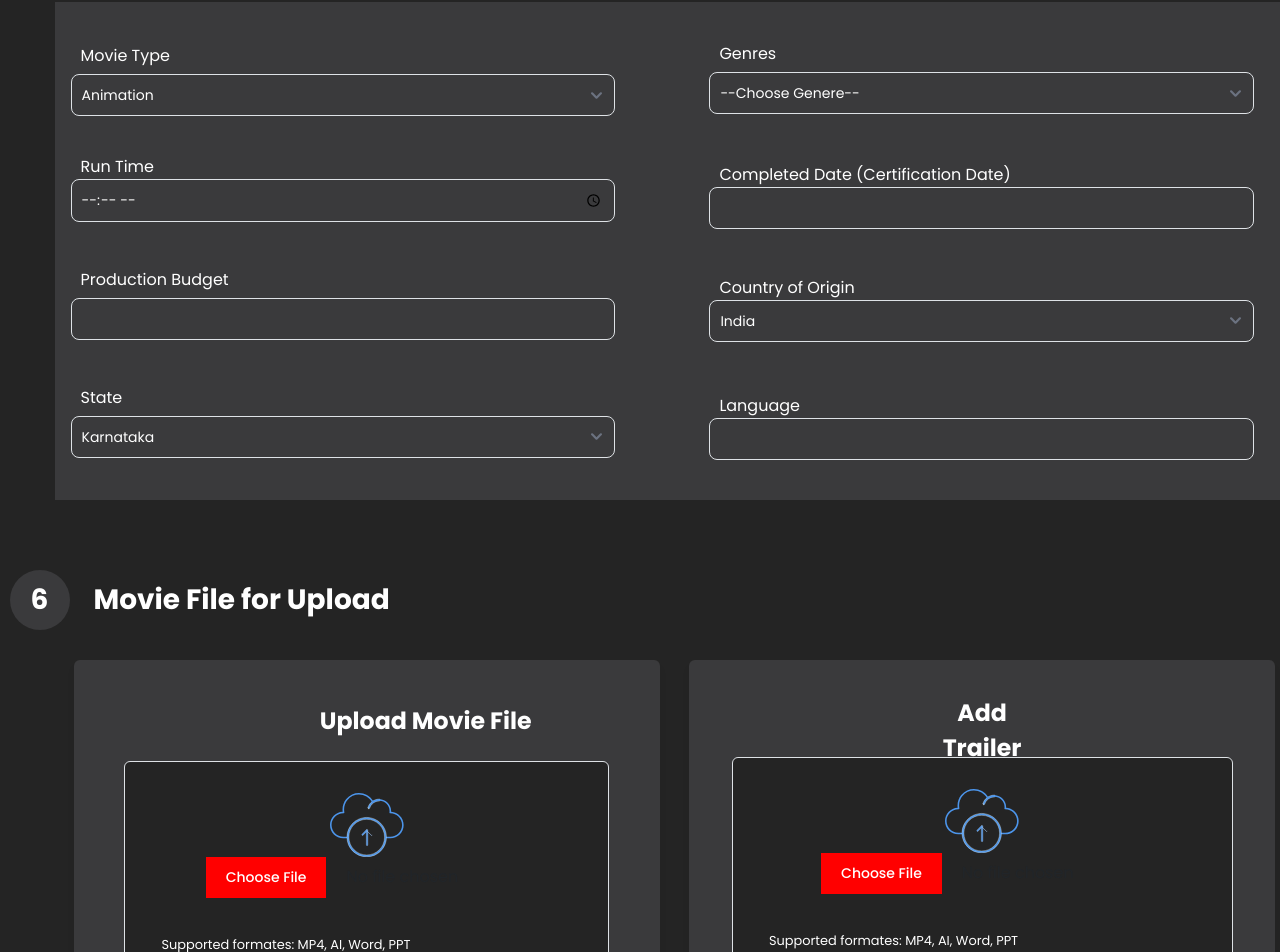
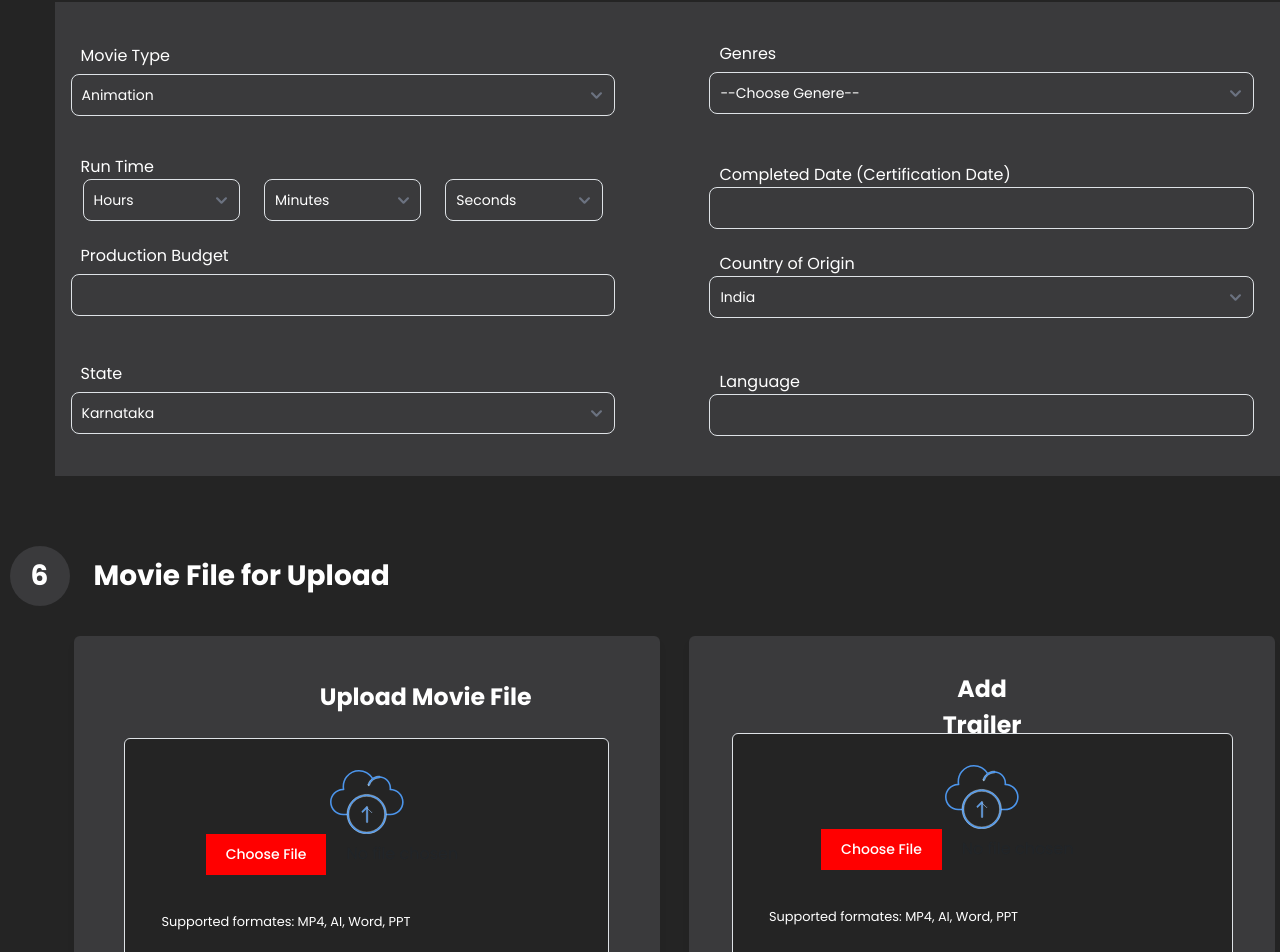
Before and after one commit to electems/CinemaDB-FE, a React (Create React App) app: page /film/filmfestival/filmfestivalregistration in a window 1280 px wide. Shown: the part 3142-4094 px from the top of the page. Built offline with nearby package versions, Linux system fonts and the light colour scheme; what react-form-builder2 would draw is missing.

Commit message:
commit on run time code fixing

```diff
--- a/src/pages/Film/FilmFestival/filmFestivalRegistration.tsx
+++ b/src/pages/Film/FilmFestival/filmFestivalRegistration.tsx
@@ -14,6 +14,22 @@ import './style.css'
 import { toastify } from '../../../services/filmservices';
 import { CloseCircleFilled } from '@ant-design/icons';
 import { storage } from '../../../storage/storage';
+
+const HOURES: any = []
+for (let i = 0; i < 4; i++) {
+  HOURES.push(i);
+}
+
+const MINUTES:any = []
+for (let i = 0; i < 60; i++) {
+  MINUTES.push(i)
+}
+
+const SECONDS:any = []
+for (let i = 0; i < 60; i++) {
+  SECONDS.push(i)
+}
+
 const time = new Date().toLocaleTimeString()
 const file = {
   fieldname: '',
@@ -935,9 +951,47 @@ const FilmFestivalRegistration: React.FC = () => {
                         >
                           Run Time
                         </Text>
-                        <div className="mb-6">
-                          <input name = "run_time" value={filmFestival.run_time} onChange = {handleInputChange} type="time" id="default-input" className="text-white border border-1 border-white_A700_33 bg-gray_800 text-sm rounded-lg block w-full p-2.5"></input>
+                        <div className="container">
+                        <div className="row">
+                        <div className="col-md">
+                        <select className = "text-white border border-1 border-white_A700_33 bg-gray_800 text-sm rounded-lg block w-100 p-2.5" placeholder="Please select your role" name='genres' >
+                        <option value="">
+                         Hours
+                        </option>
+                        {HOURES.map(item => (
+                          <option key={item} value={item}>
+                            {item}
+                          </option>
+                        ))}
+                        </select>
                         </div>
+                        <div className="col-md">
+                        <select className = "text-white border border-1 border-white_A700_33 bg-gray_800 text-sm rounded-lg block w-100 p-2.5" placeholder="Please select your role" name='genres' >
+                        <option value="">
+                         Minutes
+                        </option>
+                        {MINUTES.map(item => (
+                          <option key={item} value={item}>
+                            {item}
+                          </option>
+                        ))}
+                        </select>
+                        </div>
+                        <div className="col-md">
+                        <select className = "text-white border border-1 border-white_A700_33 bg-gray_800 text-sm rounded-lg block w-100 p-2.5" placeholder="Please select your role" name='genres' >
+                        <option value="">
+                         Seconds
+                        </option>
+                        {SECONDS.map(item => (
+                          <option key={item} value={item}>
+                            {item}
+                          </option>
+                        ))}
+                        </select>
+                        </div>
+                        </div>
+                        </div>
+
                       </div>
                     </div>
                   </div>
```
